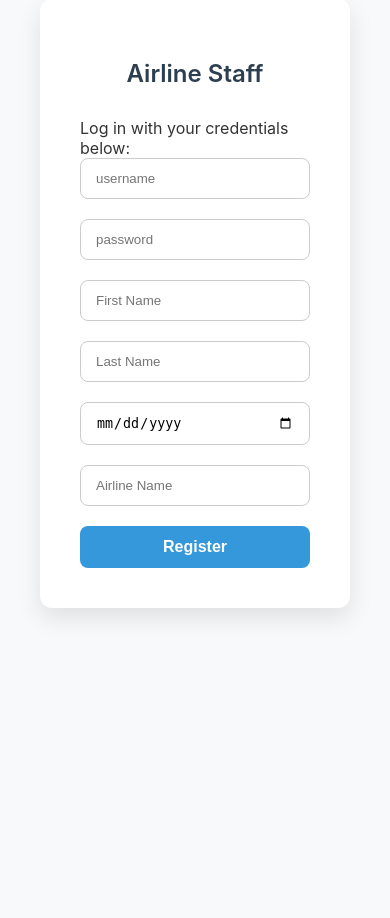
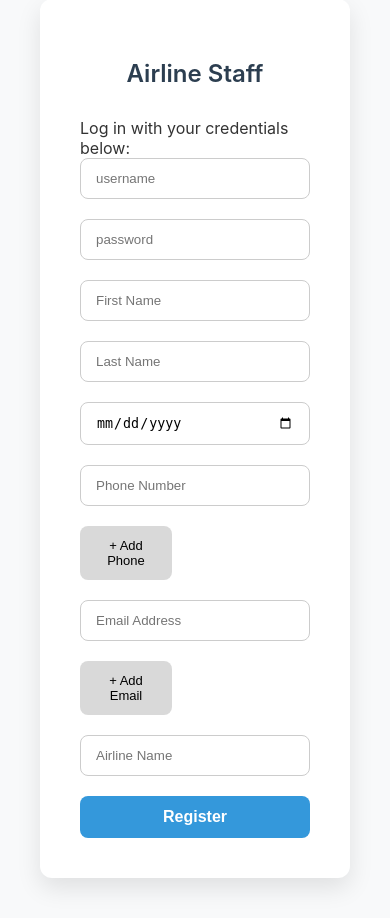
Before and after one commit to mop9047/flight_search, a Flask app: page /register_staff in a window 390 px wide. Shown: the part 41-959 px from the top of the page. Before the commit the page ends 659 px from the top, so only its background shows below. Run offline with Flask 3, Linux system fonts and the light colour scheme.

Commit message:
added logic for extra phone numbers and using the phone tables

```diff
--- a/app/templates/register_staff.html
+++ b/app/templates/register_staff.html
@@ -16,6 +16,17 @@
             <input type="text" name = "f_name" placeholder="First Name" required/></br>
             <input type="text" name = "l_name" placeholder="Last Name" required/></br>
             <input type="date" name="date_of_birth" placeholder="Date of Birth (YYYY-MM-DD)" required/>
+
+            <div id="phone-container">
+                <input type="text" name="phone[]" maxlength="10" placeholder="Phone Number" required/>
+            </div>
+            <button type="button" onclick="addPhoneField()" style="width: 40%; background-color:rgba(214, 214, 214, 0.923); font-weight: 200; color: black; font-size: small;">+ Add Phone</button><br/><br/>
+
+            <div id="email-container" >
+                <input type="text" name="email[]" placeholder="Email Address" required/>
+            </div>
+            <button type="button" onclick="addEmailField()" style="width: 40%; background-color:rgba(214, 214, 214, 0.923); font-weight: 200; color: black; font-size: small;">+ Add Email</button><br/><br/>
+
             <input type="text" name = "airline_name" placeholder="Airline Name" required/></br>
             <button type="submit"> Register</button>
             {% if error %}
@@ -24,4 +35,28 @@
         </form>
         </div>
 </body>
+
+<script>
+    function addPhoneField() {
+        const container = document.getElementById("phone-container");
+        const newInput = document.createElement("input");
+        newInput.type = "text";
+        newInput.name = "phone[]";
+        newInput.placeholder = "Additional Phone Number";
+        container.appendChild(document.createElement("br"));
+        container.appendChild(newInput);
+    }
+
+    function addEmailField() {
+        const container = document.getElementById("email-container");
+        const newInput = document.createElement("input");
+        newInput.type = "text";
+        newInput.name = "email[]";
+        newInput.placeholder = "Additional Email Address";
+        container.appendChild(document.createElement("br"));
+        container.appendChild(newInput);
+    }
+</script>
+
+
 </html>
```
Also changed, not shown: app/blueprints/auth/authStaff.py (+22 -0 lines).
